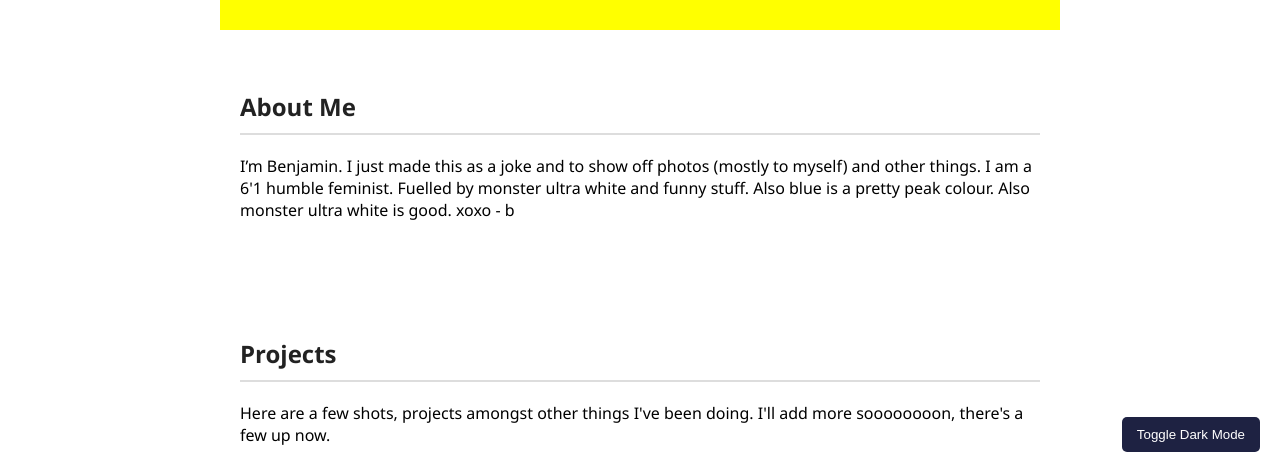
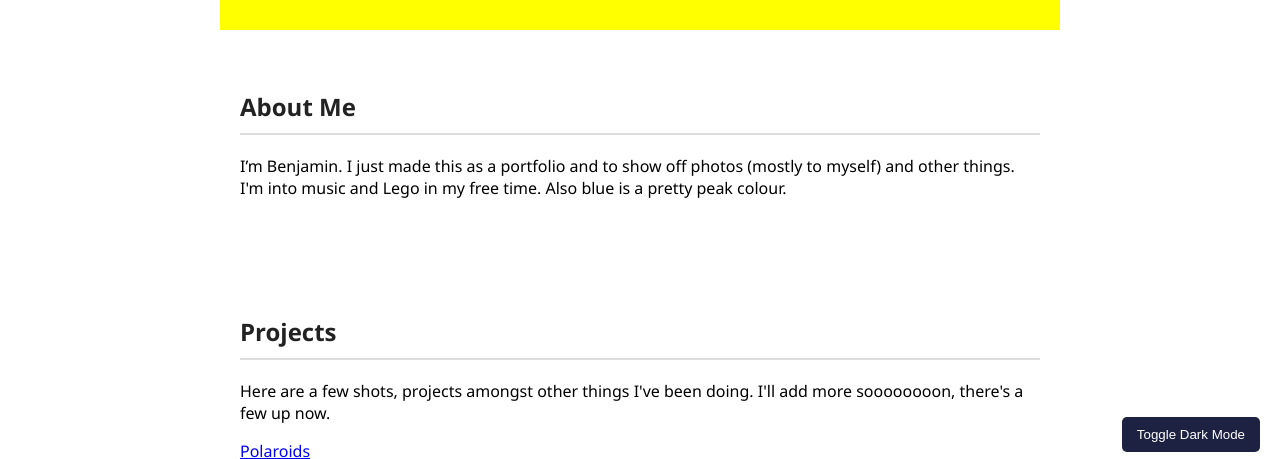
Before and after one commit to BenjaminSelvester/BenjaminSelvester.github.io, a plain HTML site: page index.html in a window 1280 px wide. Shown: the part 328-787 px from the top of the page. Drawn offline with Linux system fonts and the light colour scheme; no server answers.

Commit message:
Update index.html

```diff
--- a/index.html
+++ b/index.html
@@ -133,7 +133,7 @@
 
   <section id="about">
     <h2>About Me</h2>
-    <p>I’m Benjamin. I just made this as a joke and to show off photos (mostly to myself) and other things. I am a 6'1 humble feminist. Fuelled by monster ultra white and funny stuff. Also blue is a pretty peak colour. Also monster ultra white is good. xoxo - b</p>
+    <p>I’m Benjamin. I just made this as a portfolio and to show off photos (mostly to myself) and other things. I'm into music and Lego in my free time. Also blue is a pretty peak colour.</p>
   </section>
 
   <section id="projects">
```
